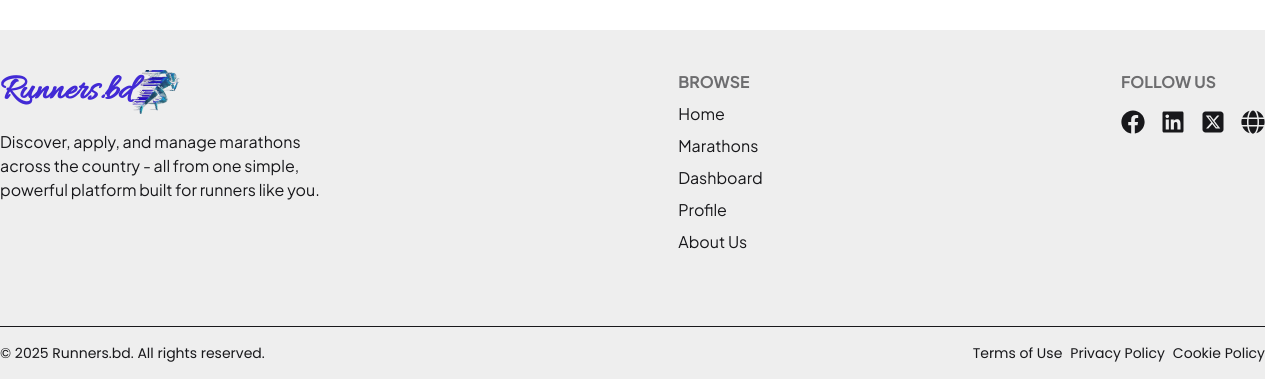
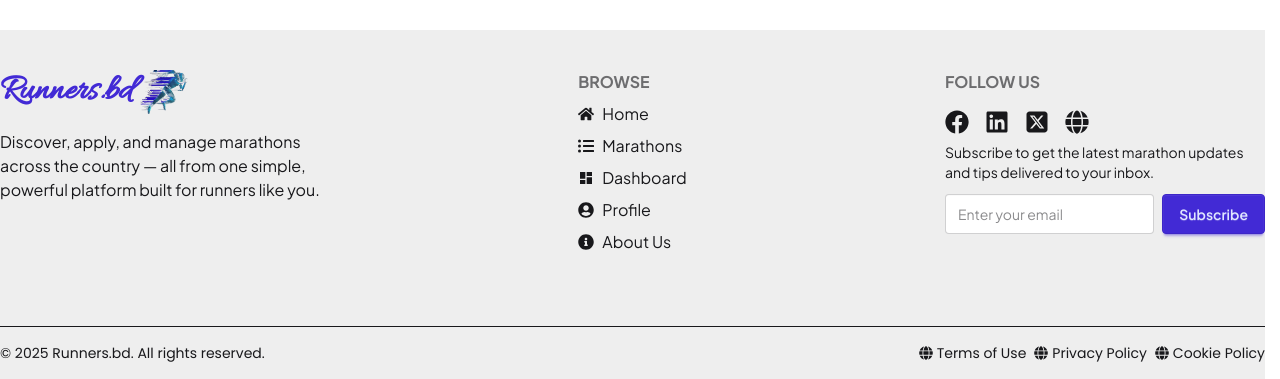
Before and after one commit to yeasin-islam/Runners.bd, a React (Vite) app: page /marathon-details/1 in a window 1280 px wide. Shown: the part 421-800 px from the top of the page. Built offline with nearby package versions, Linux system fonts and the light colour scheme; no server answers; sample sign-in values are in the browser's storage.

Commit message:
Enhance Footer component with icon integration for navigation links and improve layout; add newsletter subscription section

```diff
--- a/src/components/Footer.jsx
+++ b/src/components/Footer.jsx
@@ -1,93 +1,121 @@
 import { useContext } from "react";
-import { FaFacebook, FaGlobe, FaLinkedin, FaYoutube } from "react-icons/fa";
+import { FaFacebook, FaGlobe, FaLinkedin, FaYoutube, FaHome, FaListUl, FaPlusCircle, FaClipboardList, FaUserCircle, FaInfoCircle, FaEnvelope } from "react-icons/fa";
 import { FaSquareXTwitter } from "react-icons/fa6";
+import { MdDashboard } from "react-icons/md";
 import { Link, NavLink } from "react-router";
 import { AuthContext } from "../context/AuthContext";
 
 const Footer = () => {
-
-    const { user } = useContext(AuthContext)
+    const { user } = useContext(AuthContext);
 
     return (
         <section className="bg-base-300 popins">
             <div className="fontJakarta container mx-auto">
-                <footer className="justify-between gap-10 py-10 space-y-8 lg:flex ">
+                <footer className="justify-between gap-10 py-10 space-y-8 lg:flex">
+
                     {/* Logo & Description */}
                     <div className="flex flex-col items-center sm:items-start">
-                        <NavLink to="/" className="flex items-center">
+                        <NavLink to="/" className="flex items-center gap-2">
                             <p className="webNameFont text-4xl font-[1000] text-primary">Runners.bd</p>
                             <img className="w-16 -ml-2 h-11" src="/assets/WebLogo.png" alt="Runners.bd" />
                         </NavLink>
                         <p className="max-w-xs mt-4 text-center sm:text-left">
-                            Discover, apply, and manage marathons across the country - all from one simple, powerful platform built for runners like you.
+                            Discover, apply, and manage marathons across the country — all from one simple, powerful platform built for runners like you.
                         </p>
                     </div>
 
                     {/* Browse Links */}
                     <div className="flex flex-col items-center sm:items-start">
                         <h6 className="mb-2 font-bold footer-title">Browse</h6>
-                        {
-                            user ? (
-                                <>
+                        {user ? (
                             <ul className="space-y-2 text-center sm:text-left">
-                                        <li><NavLink className={({ isActive }) =>
-                                            isActive ? "text-indigo-500" : ""
-                                        } to="/">Home</NavLink></li>
-                                        <li><NavLink className={({ isActive }) =>
-                                            isActive ? "text-indigo-500" : ""
-                                        } to="/marathons">Marathons</NavLink></li>
-                                        <li className="hidden lg:flex"><NavLink className={({ isActive }) =>
-                                            isActive ? "text-indigo-500" : ""
-                                        } to="/dashboard/my-marathons">Dashboard</NavLink></li>
+                                <li>
+                                    <NavLink className={({ isActive }) => isActive ? "text-indigo-500 flex items-center gap-2" : "flex items-center gap-2"} to="/">
+                                        <FaHome /> Home
+                                    </NavLink>
+                                </li>
+                                <li>
+                                    <NavLink className={({ isActive }) => isActive ? "text-indigo-500 flex items-center gap-2" : "flex items-center gap-2"} to="/marathons">
+                                        <FaListUl /> Marathons
+                                    </NavLink>
+                                </li>
+                                <li className="hidden lg:flex">
+                                    <NavLink className={({ isActive }) => isActive ? "text-indigo-500 flex items-center gap-2" : "flex items-center gap-2"} to="/dashboard/my-marathons">
+                                        <MdDashboard /> Dashboard
+                                    </NavLink>
+                                </li>
                                 <li className="lg:hidden">
                                     <details>
                                         <summary className="cursor-pointer">Dashboard</summary>
                                         <ul className="pt-2 pl-2 space-y-1">
                                             <li>
-                                                        <NavLink className={({ isActive }) => isActive ? "text-indigo-500" : ""} to="/dashboard/my-marathons">
-                                                            My Marathon List
+                                                <NavLink className={({ isActive }) => isActive ? "text-indigo-500 flex items-center gap-2" : "flex items-center gap-2"} to="/dashboard/my-marathons">
+                                                    <FaListUl /> My Marathon List
                                                 </NavLink>
                                             </li>
                                             <li>
-                                                        <NavLink className={({ isActive }) => isActive ? "text-indigo-500" : ""} to="/dashboard/add-marathon">
-                                                            Add Marathon
+                                                <NavLink className={({ isActive }) => isActive ? "text-indigo-500 flex items-center gap-2" : "flex items-center gap-2"} to="/dashboard/add-marathon">
+                                                    <FaPlusCircle /> Add Marathon
                                                 </NavLink>
                                             </li>
                                             <li>
-                                                        <NavLink className={({ isActive }) => isActive ? "text-indigo-500" : ""} to="/dashboard/my-applications">
-                                                            My Apply List
+                                                <NavLink className={({ isActive }) => isActive ? "text-indigo-500 flex items-center gap-2" : "flex items-center gap-2"} to="/dashboard/my-applications">
+                                                    <FaClipboardList /> My Apply List
                                                 </NavLink>
                                             </li>
                                         </ul>
                                     </details>
                                 </li>
-                                        <li><NavLink className={({ isActive }) =>
-                                            isActive ? "text-indigo-500" : ""
-                                        } to="/profile">Profile</NavLink></li>
-
-                                        <li><NavLink className={({ isActive }) =>
-                                            isActive ? "text-indigo-500" : ""
-                                        } to="/about">About Us</NavLink></li>
+                                <li>
+                                    <NavLink className={({ isActive }) => isActive ? "text-indigo-500 flex items-center gap-2" : "flex items-center gap-2"} to="/profile">
+                                        <FaUserCircle /> Profile
+                                    </NavLink>
+                                </li>
+                                <li>
+                                    <NavLink className={({ isActive }) => isActive ? "text-indigo-500 flex items-center gap-2" : "flex items-center gap-2"} to="/about">
+                                        <FaInfoCircle /> About Us
+                                    </NavLink>
+                                </li>
                             </ul>
-                                </>
                         ) : (
-                                <>
                             <ul className="space-y-2 text-center sm:text-left">
-                                        <li><NavLink className={({ isActive }) =>
-                                            isActive ? "text-indigo-500" : ""
-                                        } to="/">Home</NavLink></li>
-
-                                        <li><NavLink className={({ isActive }) =>
-                                            isActive ? "text-indigo-500" : ""
-                                        } to="/about">About Us</NavLink></li>
+                                <li>
+                                    <NavLink className={({ isActive }) => isActive ? "text-indigo-500 flex items-center gap-2" : "flex items-center gap-2"} to="/">
+                                        <FaHome /> Home
+                                    </NavLink>
+                                </li>
+                                <li>
+                                    <NavLink className={({ isActive }) => isActive ? "text-indigo-500 flex items-center gap-2" : "flex items-center gap-2"} to="/about">
+                                        <FaInfoCircle /> About Us
+                                    </NavLink>
+                                </li>
                             </ul>
-                                </>
-                            )
-                        }
+                        )}
                     </div>
 
+                    {/* Newsletter */}
+                    {/* <div className="flex flex-col items-center text-center sm:items-start">
+                        <h6 className="font-bold footer-title flex items-center gap-2">
+                            <FaEnvelope /> Newsletter
+                        </h6>
+                        <p className="mt-2 text-sm max-w-xs">
+                            Subscribe to get the latest marathon updates and tips delivered to your inbox.
+                        </p>
+                        <form className="flex flex-col w-full gap-2 mt-3 sm:flex-row">
+                            <input
+                                type="email"
+                                placeholder="Enter your email"
+                                className="w-full px-3 py-2 rounded input input-bordered"
+                                required
+                            />
+                            <button type="submit" className="btn btn-primary">
+                                Subscribe
+                            </button>
+                        </form>
+                    </div> */}
 
-                    {/* Socile Media */}
+                    {/* Social Media */}
+                    <div>
                         <div className="flex flex-col items-center text-center sm:items-start">
                             <h6 className="font-bold footer-title">Follow Us</h6>
                             <div className="flex justify-center gap-4 mt-2 text-2xl sm:justify-start">
@@ -97,27 +125,52 @@ const Footer = () => {
                                 <a href="https://yeasinislam08.web.app" target="_blank" rel="noopener noreferrer"><FaGlobe /></a>
                             </div>
                         </div>
+                        <div className="flex flex-col items-center text-center sm:items-start">
+                            <p className="mt-2 text-sm max-w-xs text-left">
+                                Subscribe to get the latest marathon updates and tips delivered to your inbox.
+                            </p>
+                            <form className="flex flex-col w-full gap-2 mt-3 sm:flex-row p-2 md:p-0">
+                                <input
+                                    type="email"
+                                    placeholder="Enter your email"
+                                    className="w-full px-3 py-2 rounded input input-bordered"
+                                    required
+                                />
+                                <button type="submit" className="btn btn-primary">
+                                    Subscribe
+                                </button>
+                            </form>
+                        </div>
+                    </div>
                 </footer>
+
                 <hr className="container mx-auto" />
+
+                {/* Bottom Bar */}
                 <div className="poppins py-4 text-center flex flex-col-reverse items-center space-y-2 space-y-reverse lg:flex-row lg:justify-between lg:space-y-0">
-                    <p className=" text-sm">
+                    <p className="text-sm">
                         © {new Date().getFullYear()} Runners.bd. All rights reserved.
                     </p>
                     <ul className="flex justify-center gap-2 text-sm">
-                        <li><NavLink  className={({ isActive }) =>
-                            isActive ? "text-indigo-500" : ""
-                        } to="/terms">Terms of Use</NavLink ></li>
-                        <li><NavLink  className={({ isActive }) =>
-                            isActive ? "text-indigo-500" : ""
-                        } to="/privacy">Privacy Policy</NavLink ></li>
-                        <li><NavLink  className={({ isActive }) =>
-                            isActive ? "text-indigo-500" : ""
-                        } to="/cookies">Cookie Policy</NavLink ></li>
+                        <li>
+                            <NavLink className={({ isActive }) => isActive ? "text-indigo-500 flex items-center gap-1" : "flex items-center gap-1"} to="/terms">
+                                <FaGlobe /> Terms of Use
+                            </NavLink>
+                        </li>
+                        <li>
+                            <NavLink className={({ isActive }) => isActive ? "text-indigo-500 flex items-center gap-1" : "flex items-center gap-1"} to="/privacy">
+                                <FaGlobe /> Privacy Policy
+                            </NavLink>
+                        </li>
+                        <li>
+                            <NavLink className={({ isActive }) => isActive ? "text-indigo-500 flex items-center gap-1" : "flex items-center gap-1"} to="/cookies">
+                                <FaGlobe /> Cookie Policy
+                            </NavLink>
+                        </li>
                     </ul>
                 </div>
             </div>
         </section>
-
     );
 };
 
```
Lines whose indentation alone changed are shown as unchanged.
